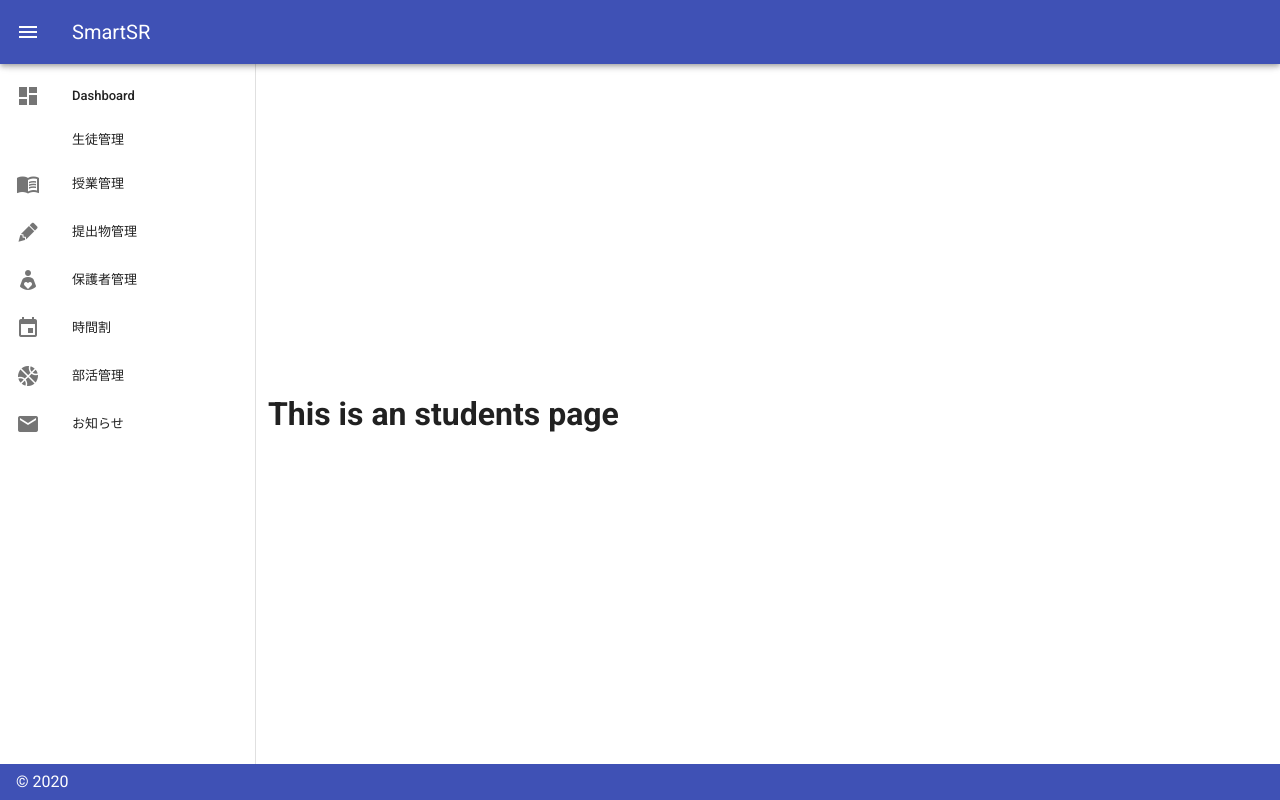
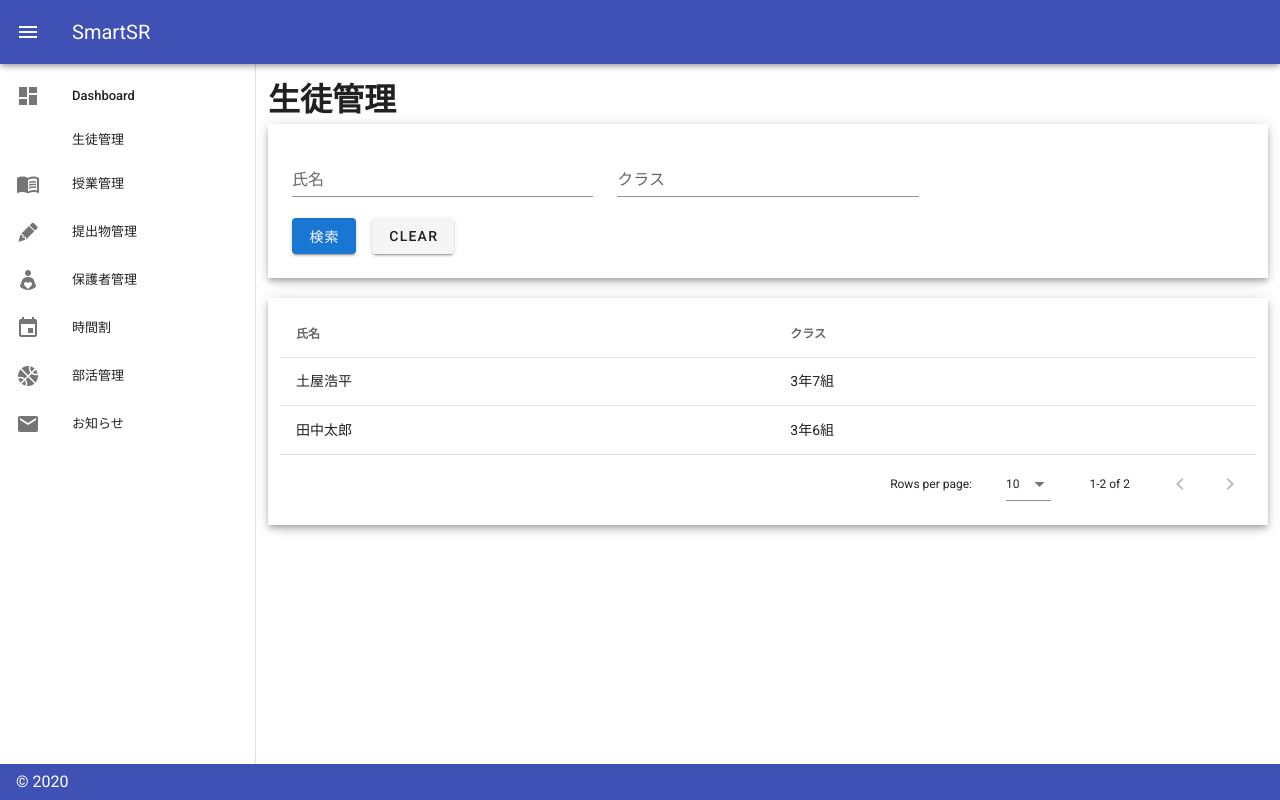
Before and after one commit to tutti2612/smart-sr-front, a Vue app: page /students in a window 1280 px wide. Built offline with nearby package versions, Linux system fonts and the light colour scheme.

Commit message:
生徒管理ページを修正

```diff
--- a/src/App.vue
+++ b/src/App.vue
@@ -84,7 +84,7 @@
     </v-app-bar>
 
     <v-main>
-      <v-container class="fill-height" fluid>
+      <v-container fluid>
         <router-view></router-view>
       </v-container>
     </v-main>
--- a/src/views/Students.vue
+++ b/src/views/Students.vue
@@ -1,5 +1,62 @@
 <template>
   <div class="students">
-    <h1>This is an students page</h1>
+    <h1>生徒管理</h1>
+
+    <v-container fluid class="elevation-5 mb-5">
+      <v-form>
+        <v-container>
+          <v-row>
+            <v-col cols="12" md="4">
+              <v-text-field v-model="name" label="氏名"></v-text-field>
+            </v-col>
+            <v-col cols="12" md="4">
+              <v-text-field v-model="classroom" label="クラス"></v-text-field>
+            </v-col>
+          </v-row>
+          <v-btn class="mr-4" color="primary">検索</v-btn>
+          <v-btn @click="clear">clear</v-btn>
+        </v-container>
+      </v-form>
+    </v-container>
+
+    <v-container fluid class="elevation-5">
+      <v-data-table :headers="headers" :items="desserts"></v-data-table>
+    </v-container>
   </div>
 </template>
+
+<script lang="ts">
+import Vue from "vue";
+export default Vue.extend({
+  data() {
+    return {
+      headers: [
+        {
+          text: "氏名",
+          align: "start",
+          value: "name"
+        },
+        { text: "クラス", value: "classroom" }
+      ],
+      desserts: [
+        {
+          name: "土屋浩平",
+          classroom: "3年7組"
+        },
+        {
+          name: "田中太郎",
+          classroom: "3年6組"
+        }
+      ],
+      name: "",
+      classroom: ""
+    };
+  },
+  methods: {
+    clear() {
+      this.name = "";
+      this.classroom = "";
+    }
+  }
+});
+</script>
```
